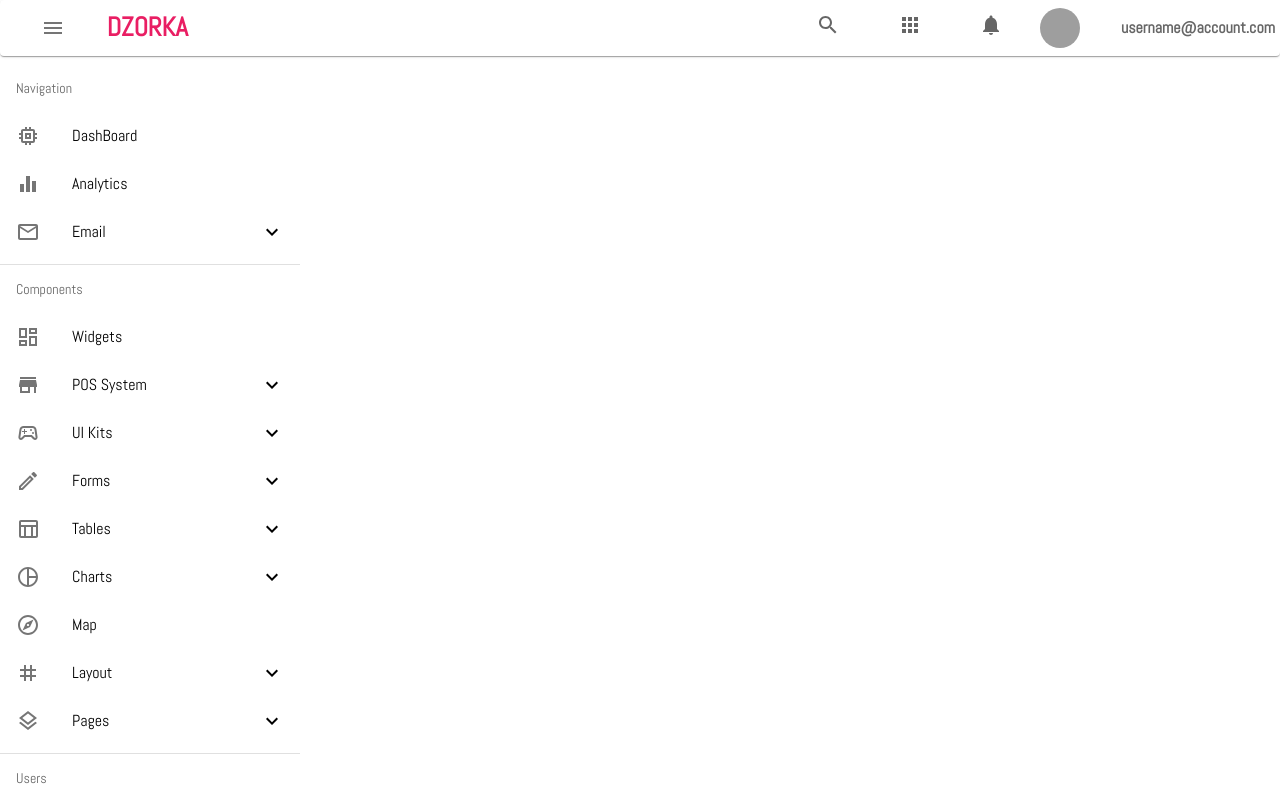
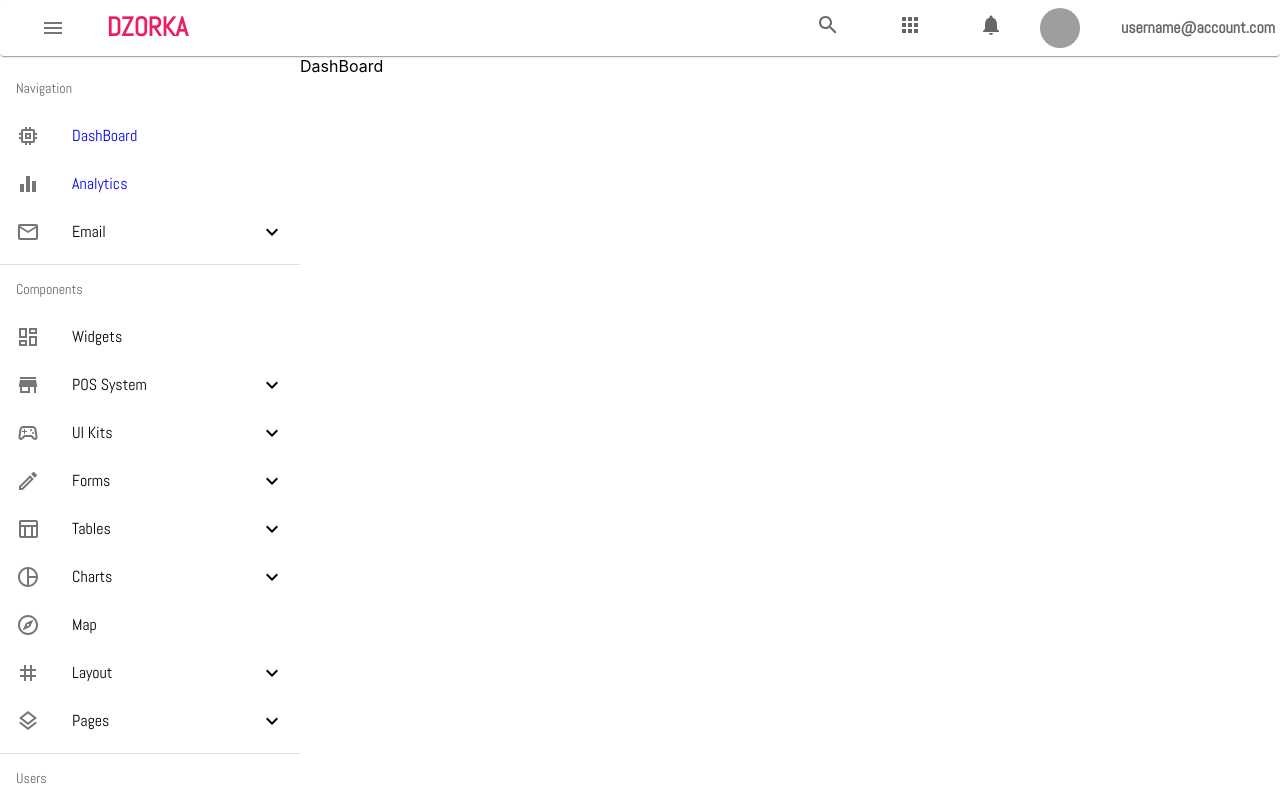
Before and after one commit to lemyoo/Dashboard, a React (Create React App) app: page /dashboard in a window 1280 px wide. Shown: the top 800 px of the page. Built offline with nearby package versions, Linux system fonts and the light colour scheme; grey boxes are pictures that could not be loaded.

Commit message:
navigations

```diff
--- a/package.json
+++ b/package.json
@@ -14,6 +14,7 @@
     "react": "^18.2.0",
     "react-dom": "^18.2.0",
     "react-redux": "^8.0.5",
+    "react-router-dom": "^6.16.0",
     "react-scripts": "5.0.1",
     "web-vitals": "^2.1.4"
   },
--- a/src/Entry.js
+++ b/src/Entry.js
@@ -1,18 +1,22 @@
-import React from 'react'
-import MainView from './views/MainView';
-import { createTheme, ThemeProvider } from '@mui/material/styles';
-import { useSelector } from 'react-redux';
+import React from "react";
+import MainView from "./views/MainView";
+import { createTheme, ThemeProvider } from "@mui/material/styles";
+import { useSelector } from "react-redux";
+import { createBrowserRouter, RouterProvider } from "react-router-dom";
+import ErrorPage from "./views/ErrorPage";
+import DashBoard from "./views/DashBoard";
+import Analytics from "./views/Analytics";
 
 const Entry = () => {
-    const { mode } = useSelector(state => state.app);
+  const { mode } = useSelector((state) => state.app);
   const materialUITheme = createTheme({
     palette: {
-            mode: mode ? 'light' : 'dark',
+      mode: mode ? "light" : "dark",
       primary: {
-                main: mode ? '#e91e63' : '#C4BB40'
+        main: mode ? "#e91e63" : "#C4BB40",
       },
       secondary: {
-                main: mode ? '#ff9100' : '#408BFB'
+        main: mode ? "#ff9100" : "#408BFB",
       },
       /* text: {
                   primary: "#000",
@@ -20,11 +24,9 @@ const Entry = () => {
              },*/
     },
     typography: {
-            fontFamily: ['"Abel"', 'sans-serif'].join(','),
+      fontFamily: ['"Abel"', "sans-serif"].join(","),
       fontSize: 14,
     },
-
-
 
     /*components: {
             MuiPaper: {
@@ -53,15 +55,30 @@ const Entry = () => {
                 }
             }
         },*/
-    }
-    );
+  });
 
-
+  const router = createBrowserRouter([
+    {
+      path: "/",
+      element: <MainView />,
+      errorElement: <ErrorPage />,
+      children: [
+        {
+          path: "/dashboard",
+          element: <DashBoard />,
+        },
+        {
+          path: "/analytics",
+          element: <Analytics />,
+        },
+      ],
+    },
+  ]);
   return (
     <ThemeProvider theme={materialUITheme}>
-            <MainView />
+      <RouterProvider router={router} />
     </ThemeProvider>
-    )
-}
+  );
+};
 
-export default Entry
+export default Entry;
--- /dev/null
+++ b/src/components/CustomBox.js
@@ -0,0 +1,3 @@
+const CustomBox = () => {};
+
+export default CustomBox;
--- a/src/components/SideNavigation.js
+++ b/src/components/SideNavigation.js
@@ -1,33 +1,34 @@
-import * as React from 'react';
-import ListSubheader from '@mui/material/ListSubheader';
-import List from '@mui/material/List';
-import ListItemButton from '@mui/material/ListItemButton';
-import ListItemIcon from '@mui/material/ListItemIcon';
-import ListItemText from '@mui/material/ListItemText';
-import Collapse from '@mui/material/Collapse';
-import MailOutlineIcon from '@mui/icons-material/MailOutline';
-import EqualizerIcon from '@mui/icons-material/Equalizer';
-import MemoryIcon from '@mui/icons-material/Memory';
-import ExpandLess from '@mui/icons-material/ExpandLess';
-import ExpandMore from '@mui/icons-material/ExpandMore';
-import DashboardOutlinedIcon from '@mui/icons-material/DashboardOutlined';
-import StoreIcon from '@mui/icons-material/Store';
-import SportsEsportsOutlinedIcon from '@mui/icons-material/SportsEsportsOutlined';
-import CreateOutlinedIcon from '@mui/icons-material/CreateOutlined';
-import TableChartOutlinedIcon from '@mui/icons-material/TableChartOutlined';
-import PieChartOutlinedIcon from '@mui/icons-material/PieChartOutlined';
-import ExploreOutlinedIcon from '@mui/icons-material/ExploreOutlined';
-import Grid3x3OutlinedIcon from '@mui/icons-material/Grid3x3Outlined';
-import LayersOutlinedIcon from '@mui/icons-material/LayersOutlined';
-import Person2OutlinedIcon from '@mui/icons-material/Person2Outlined';
-import CalendarMonthOutlinedIcon from '@mui/icons-material/CalendarMonthOutlined';
-import SettingsSuggestOutlinedIcon from '@mui/icons-material/SettingsSuggestOutlined';
-import DiamondOutlinedIcon from '@mui/icons-material/DiamondOutlined';
-import { Divider } from '@mui/material';
-import { useSelector } from 'react-redux'
+import * as React from "react";
+import ListSubheader from "@mui/material/ListSubheader";
+import List from "@mui/material/List";
+import ListItemButton from "@mui/material/ListItemButton";
+import ListItemIcon from "@mui/material/ListItemIcon";
+import ListItemText from "@mui/material/ListItemText";
+import Collapse from "@mui/material/Collapse";
+import MailOutlineIcon from "@mui/icons-material/MailOutline";
+import EqualizerIcon from "@mui/icons-material/Equalizer";
+import MemoryIcon from "@mui/icons-material/Memory";
+import ExpandLess from "@mui/icons-material/ExpandLess";
+import ExpandMore from "@mui/icons-material/ExpandMore";
+import DashboardOutlinedIcon from "@mui/icons-material/DashboardOutlined";
+import StoreIcon from "@mui/icons-material/Store";
+import SportsEsportsOutlinedIcon from "@mui/icons-material/SportsEsportsOutlined";
+import CreateOutlinedIcon from "@mui/icons-material/CreateOutlined";
+import TableChartOutlinedIcon from "@mui/icons-material/TableChartOutlined";
+import PieChartOutlinedIcon from "@mui/icons-material/PieChartOutlined";
+import ExploreOutlinedIcon from "@mui/icons-material/ExploreOutlined";
+import Grid3x3OutlinedIcon from "@mui/icons-material/Grid3x3Outlined";
+import LayersOutlinedIcon from "@mui/icons-material/LayersOutlined";
+import Person2OutlinedIcon from "@mui/icons-material/Person2Outlined";
+import CalendarMonthOutlinedIcon from "@mui/icons-material/CalendarMonthOutlined";
+import SettingsSuggestOutlinedIcon from "@mui/icons-material/SettingsSuggestOutlined";
+import DiamondOutlinedIcon from "@mui/icons-material/DiamondOutlined";
+import { Divider } from "@mui/material";
+import { useSelector } from "react-redux";
+import { Link } from "react-router-dom";
 
 const SideNavigation = () => {
-    const { show_side_menu } = useSelector(state => state.app)
+  const { show_side_menu } = useSelector((state) => state.app);
 
   const [openEmail, setOpenEmail] = React.useState(false);
   const [openPOS, setOpenPOS] = React.useState(false);
@@ -42,52 +43,54 @@ const SideNavigation = () => {
     setOpenEmail(!openEmail);
   };
   const handleClickPOS = () => {
-        setOpenPOS(!openPOS)
-    }
+    setOpenPOS(!openPOS);
+  };
   const handleClickUIKits = () => {
-        setOpenUIKits(!openUIKits)
-    }
+    setOpenUIKits(!openUIKits);
+  };
   const handleClickOpenForms = () => {
     setOpenForms(!openForms);
   };
   const handleClickOpenTables = () => {
-        setOpenTables(!openTables)
-    }
+    setOpenTables(!openTables);
+  };
   const handleClickOpenCharts = () => {
-        setOpenCharts(!openCharts)
-    }
+    setOpenCharts(!openCharts);
+  };
   const handleClickOpenLayout = () => {
     setOpenLayout(!openLayout);
   };
   const handleClickOpenPages = () => {
-        setOpenPages(!openPages)
-    }
+    setOpenPages(!openPages);
+  };
 
   return (
-        <span style={{ display: show_side_menu ? "block" : "none" }}>
-            <div style={{ width: 300 }}>
+    <span style={{ display: show_side_menu ? "block" : "none", width: 300 }}>
       <List
-                    sx={{ width: '100%', maxWidth: 300, bgcolor: 'background.paper', marginTop: 1 }}
+        sx={{ width: "100%", maxWidth: 300, bgcolor: "background.paper", marginTop: 1 }}
         component="nav"
         aria-labelledby="nested-list-subheader"
         subheader={
           <ListSubheader component="div" id="nested-list-subheader">
             Navigation
           </ListSubheader>
-                    }
-                >
+        }>
+        <Link to={`dashboard`} style={{ textDecoration: "none" }}>
           <ListItemButton>
             <ListItemIcon>
               <MemoryIcon />
             </ListItemIcon>
             <ListItemText primary="DashBoard" />
           </ListItemButton>
+        </Link>
+        <Link to={"analytics"} style={{ textDecoration: "none" }}>
           <ListItemButton>
             <ListItemIcon>
               <EqualizerIcon />
             </ListItemIcon>
             <ListItemText primary="Analytics" />
           </ListItemButton>
+        </Link>
         <ListItemButton onClick={handleClickOpenEmail}>
           <ListItemIcon>
             <MailOutlineIcon />
@@ -111,15 +114,14 @@ const SideNavigation = () => {
       </List>
       <Divider />
       <List
-                    sx={{ width: '100%', maxWidth: 300, bgcolor: 'background.paper' }}
+        sx={{ width: "100%", maxWidth: 300, bgcolor: "background.paper" }}
         component="nav"
         aria-labelledby="nested-list-subheader"
         subheader={
           <ListSubheader component="div" id="nested-list-subheader">
             Components
           </ListSubheader>
-                    }
-                >
+        }>
         <ListItemButton>
           <ListItemIcon>
             <DashboardOutlinedIcon />
@@ -380,15 +382,14 @@ const SideNavigation = () => {
       <Divider />
 
       <List
-                    sx={{ width: '100%', maxWidth: 300, bgcolor: 'background.paper' }}
+        sx={{ width: "100%", maxWidth: 300, bgcolor: "background.paper" }}
         component="nav"
         aria-labelledby="nested-list-subheader"
         subheader={
           <ListSubheader component="div" id="nested-list-subheader">
             Users
           </ListSubheader>
-                    }
-                >
+        }>
         <ListItemButton>
           <ListItemIcon>
             <Person2OutlinedIcon />
@@ -414,9 +415,7 @@ const SideNavigation = () => {
           <ListItemText primary="Helper" />
         </ListItemButton>
       </List>
-
-            </div>
     </span>
   );
-}
-export default SideNavigation
+};
+export default SideNavigation;
--- /dev/null
+++ b/src/views/Analytics.js
@@ -0,0 +1,5 @@
+const Analytics = () => {
+  return <>Analytics</>;
+};
+
+export default Analytics;
--- /dev/null
+++ b/src/views/DashBoard.js
@@ -0,0 +1,5 @@
+const DashBoard = () => {
+  return <>DashBoard</>;
+};
+
+export default DashBoard;
--- /dev/null
+++ b/src/views/ErrorPage.js
@@ -0,0 +1,18 @@
+import { useRouteError } from "react-router-dom";
+
+const ErrorPage = () => {
+  const error = useRouteError();
+  console.error(error);
+
+  return (
+    <div id="error-page" style={{ textAlign: "center" }}>
+      <h1>Oops!</h1>
+      <p>Sorry, an unexpected error has occurred.</p>
+      <p>
+        <i>{error.statusText || error.message}</i>
+      </p>
+    </div>
+  );
+};
+
+export default ErrorPage;
--- a/src/views/MainView.js
+++ b/src/views/MainView.js
@@ -1,17 +1,25 @@
-import React from 'react'
-import NavBar from '../components/NavBar'
-import SideNavigation from '../components/SideNavigation'
-
+import React from "react";
+import NavBar from "../components/NavBar";
+import SideNavigation from "../components/SideNavigation";
+import { Outlet } from "react-router-dom";
+import { Grid } from "@mui/material";
 
 const MainView = () => {
+  return (
+    <div>
+      <NavBar />
+      <Grid container>
+        <Grid item>
+          <SideNavigation />
+        </Grid>
+        <Grid item>
+          <div id="detail">
+            <Outlet />
+          </div>
+        </Grid>
+      </Grid>
+    </div>
+  );
+};
 
-    return (
-        <div>
-            < NavBar />
-            < SideNavigation />
-        </div>
-
-    )
-}
-
-export default MainView
+export default MainView;
```
Also changed, not shown: src/views/Email.js (added), 1 other file (tests, documents, lock files or other folders). Lines whose indentation alone changed are shown as unchanged.
